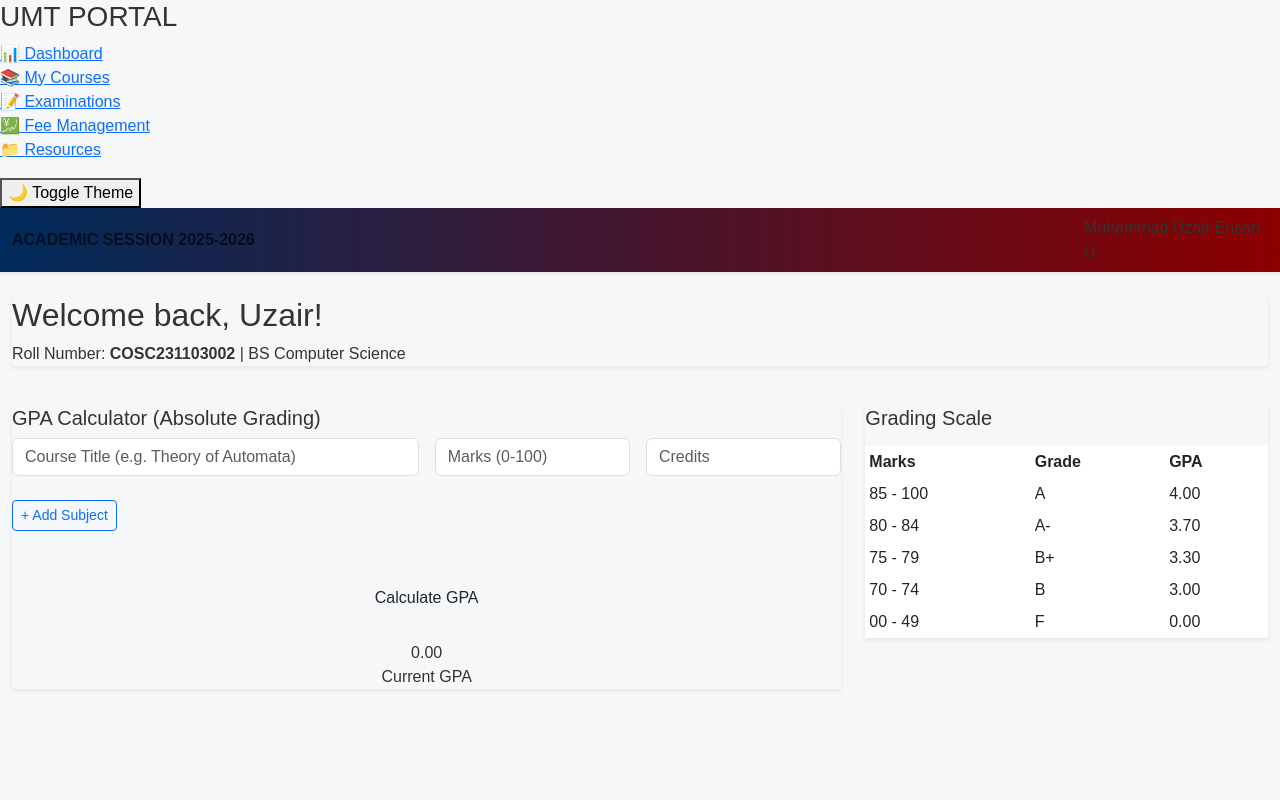
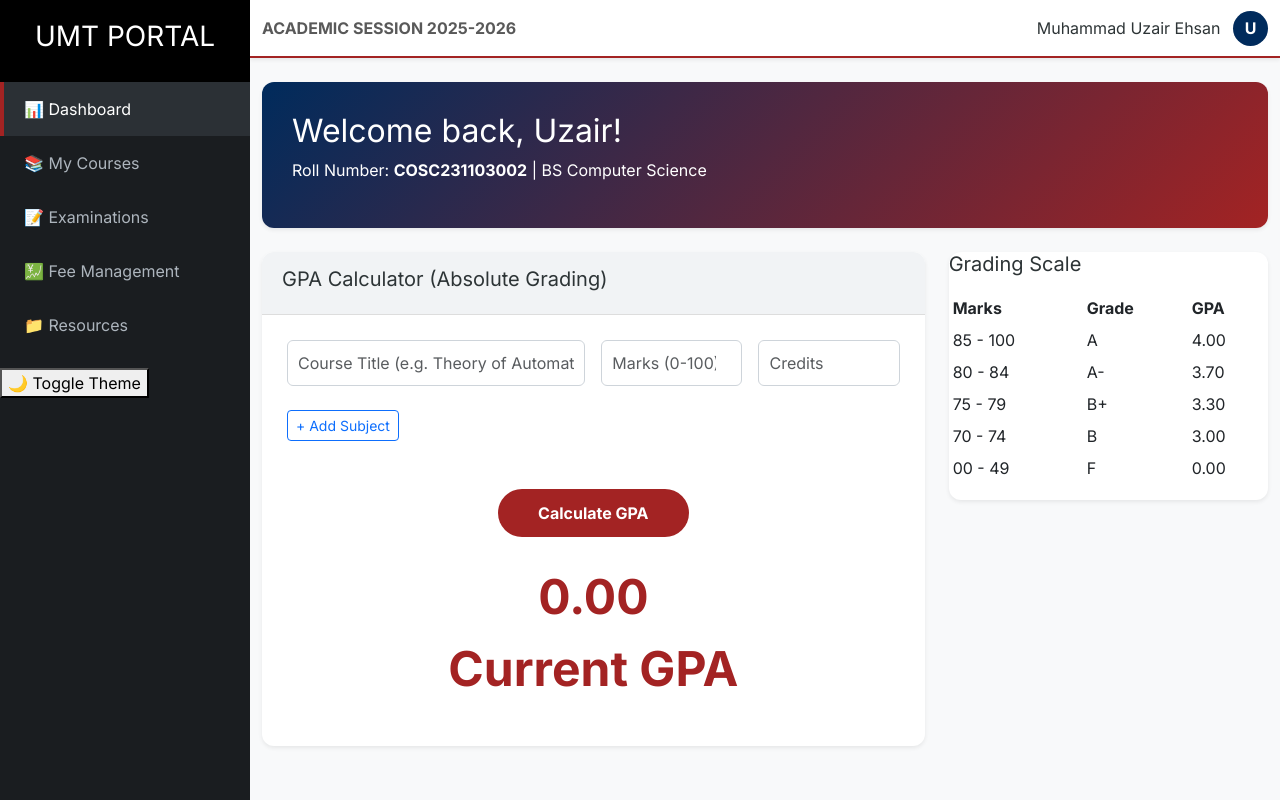
Before and after one commit to UzairEhsan94/uzairEhsan94.github.io, a plain HTML site: page index.html in a window 1280 px wide. Drawn offline with nearby package versions, Linux system fonts and the light colour scheme.

Commit message:
Update style.css

```diff
--- a/style.css
+++ b/style.css
@@ -1,96 +1,93 @@
 :root {
-    --umt-red: #8b0000;
-    --umt-navy: #002b5c;
-    --body-bg: #f5f7f9;
-    --card-bg: #ffffff;
-    --text-primary: #333333;
-    --border-color: #e0e0e0;
+    --primary-color: #a32323; /* UMT Maroon */
+    --secondary-color: #002b5c; /* Deep Navy */
+    --bg-color: #f8f9fa;
+    --sidebar-dark: #1a1d20;
+    --text-dark: #2d3436;
+    --white: #ffffff;
 }
 
 [data-theme="dark"] {
-    --body-bg: #121212;
-    --card-bg: #1e1e1e;
-    --text-primary: #e0e0e0;
-    --border-color: #333333;
-    --umt-navy: #0a0a0a;
+    --bg-color: #121212;
+    --white: #1e1e1e;
+    --text-dark: #e0e0e0;
 }
 
 body {
-    background-color: var(--body-bg);
-    color: var(--text-primary);
-    font-family: 'Poppins', sans-serif;
-    transition: 0.3s ease;
+    font-family: 'Inter', sans-serif;
+    background-color: var(--bg-color);
+    color: var(--text-dark);
+    transition: all 0.3s;
 }
 
-.navbar {
-    background: linear-gradient(90deg, var(--umt-navy) 0%, var(--umt-red) 100%);
-    box-shadow: 0 2px 10px rgba(0,0,0,0.2);
+.wrapper { display: flex; width: 100%; align-items: stretch; }
+
+/* Sidebar Styling */
+#sidebar {
+    min-width: 250px;
+    max-width: 250px;
+    background: var(--sidebar-dark);
+    color: #fff;
+    min-height: 100vh;
 }
 
-.sidebar {
-    background: var(--card-bg);
-    min-height: 100vh;
-    border-right: 1px solid var(--border-color);
+#sidebar .sidebar-header { padding: 20px; background: #000; text-align: center; }
+#sidebar ul li a {
+    padding: 15px 20px;
+    display: block;
+    color: #adb5bd;
+    text-decoration: none;
+    border-left: 4px solid transparent;
 }
 
-.nav-link {
-    color: var(--text-primary);
-    padding: 12px;
-    border-radius: 8px;
-    margin-bottom: 5px;
-    transition: 0.3s;
+#sidebar ul li a:hover, #sidebar ul li.active a {
+    background: #2b3035;
+    color: #fff;
+    border-left: 4px solid var(--primary-color);
 }
 
-.nav-link:hover, .nav-link.active {
-    background: var(--umt-red);
-    color: white !important;
-    transform: translateX(5px);
+/* Main Content */
+#content { width: 100%; }
+
+.navbar { background: var(--white) !important; border-bottom: 2px solid var(--primary-color); }
+
+.welcome-card {
+    background: linear-gradient(135deg, var(--secondary-color), var(--primary-color));
+    color: white;
+    padding: 30px;
+    border-radius: 12px;
 }
 
-.profile-card {
-    background: var(--card-bg);
-    padding: 20px;
+.main-card, .info-card {
+    background: var(--white);
     border-radius: 12px;
-    border-left: 5px solid var(--umt-red);
+    padding: 0;
+    overflow: hidden;
 }
 
-.avatar {
-    width: 55px;
-    height: 55px;
-    background: var(--umt-navy);
-    color: white;
-    border-radius: 50%;
-    display: flex;
-    align-items: center;
-    justify-content: center;
-    font-size: 1.5rem;
-    font-weight: bold;
+.card-header-uni { background: #f1f3f5; padding: 15px 20px; border-bottom: 1px solid #ddd; }
+
+.card-body-uni { padding: 25px; }
+
+.uni-input {
+    border: 1px solid #ced4da;
+    border-radius: 6px;
+    padding: 10px;
 }
 
-.card {
-    background: var(--card-bg);
-    border-radius: 15px;
+.btn-calculate {
+    background: var(--primary-color);
+    color: white;
+    padding: 12px 40px;
+    border-radius: 30px;
+    border: none;
+    font-weight: 700;
 }
 
-.bg-navy { background-color: var(--umt-navy); }
+.gpa-display { font-size: 3rem; font-weight: 800; color: var(--primary-color); }
 
-.btn-calc {
-    background: var(--umt-red);
-    color: white;
-    padding: 12px 35px;
-    border-radius: 30px;
-    border: none;
-    font-weight: 600;
+.avatar-sm {
+    width: 35px; height: 35px; background: var(--secondary-color);
+    color: white; border-radius: 50%; display: inline-flex;
+    align-items: center; justify-content: center; font-weight: bold;
 }
-
-.gpa-box {
-    color: var(--umt-red);
-}
-
-.form-control {
-    background-color: var(--card-bg);
-    border-color: var(--border-color);
-    color: var(--text-primary);
-}
-
-.table-dark-custom { color: #ccc; font-size: 0.85rem; }
```
